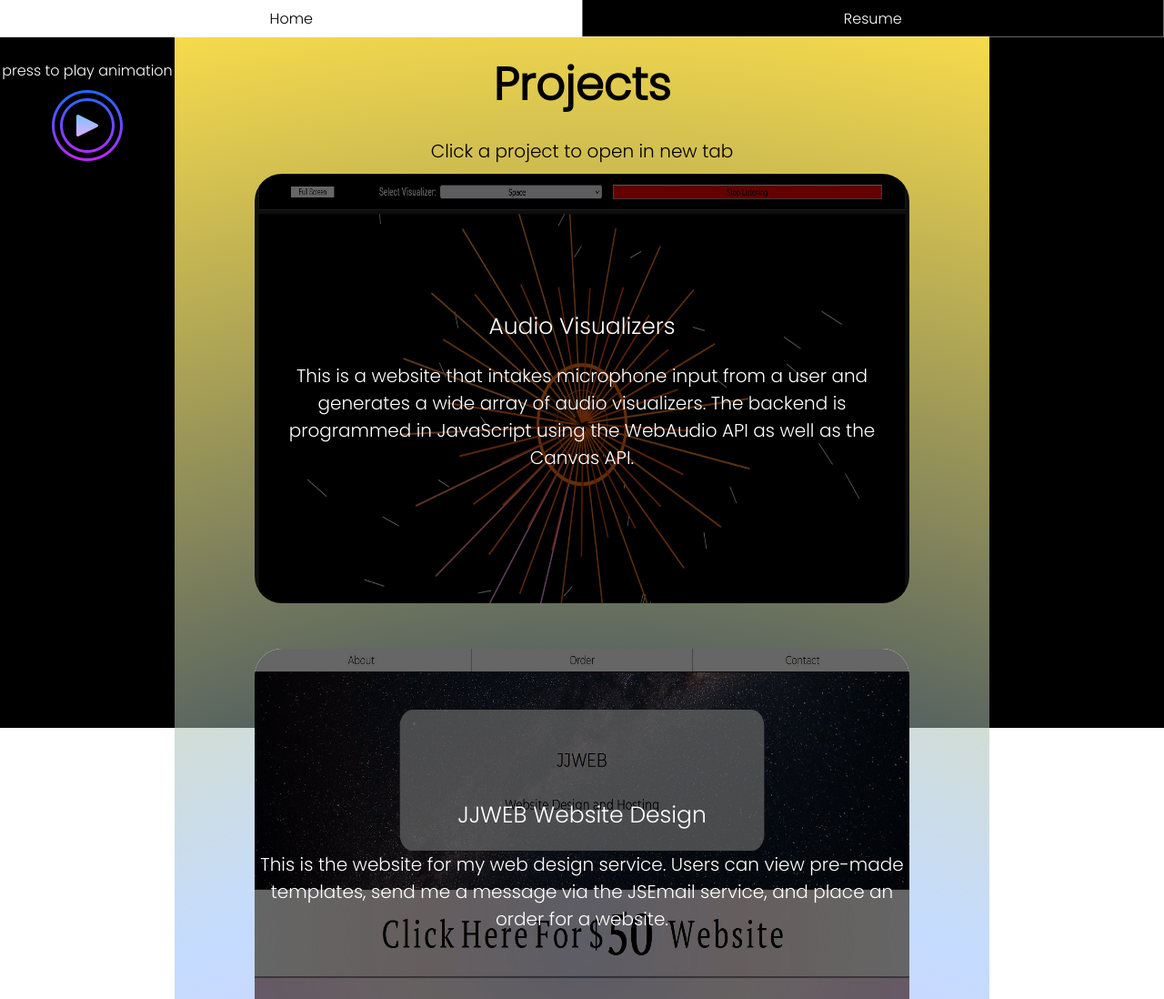
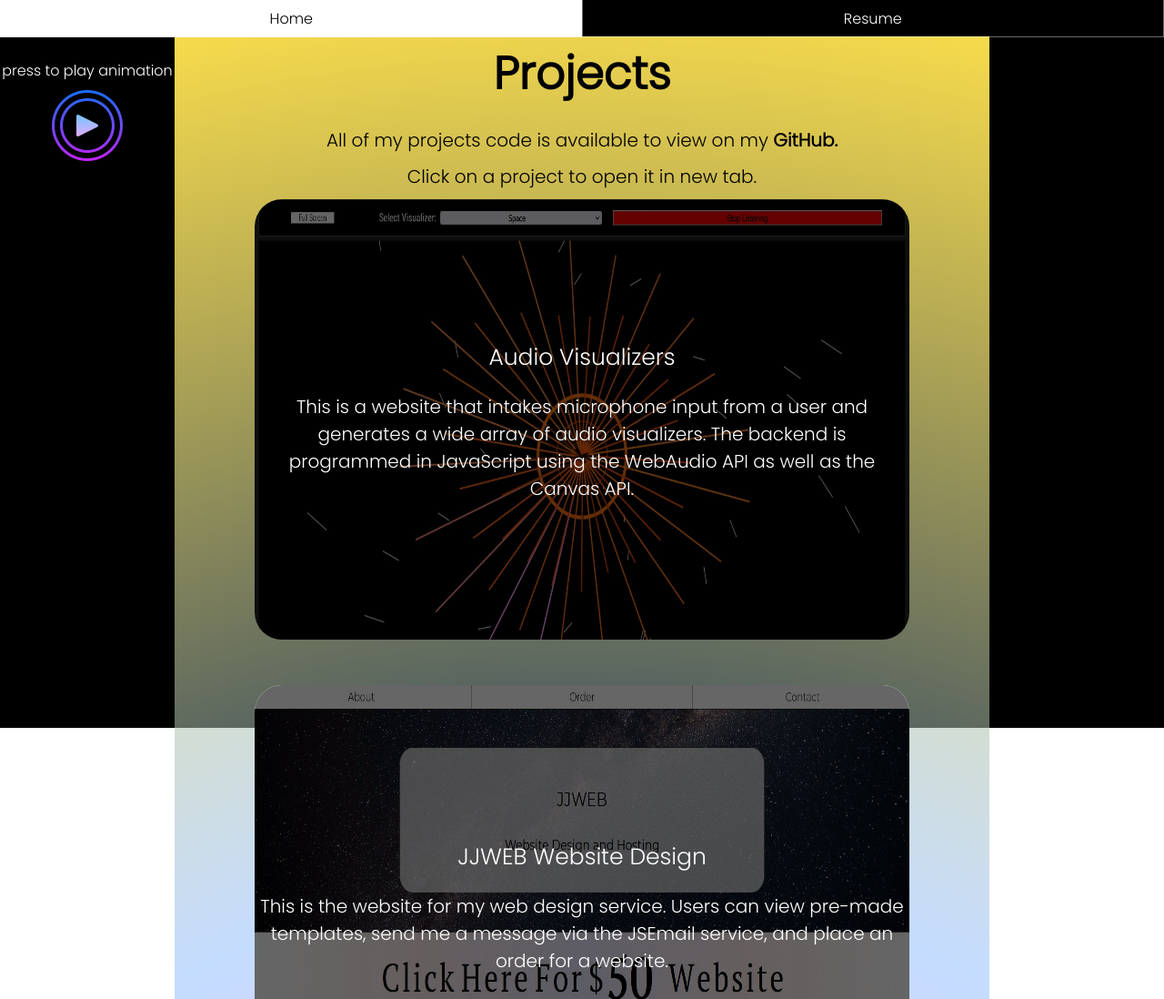
Before and after one commit to charlijj/Portfolio, a plain HTML site: page projects.html in a window 1280 px wide. Shown: the top 1098 px of the page at 91% size. Drawn offline with Linux system fonts and the light colour scheme.

Commit message:
Some text changed on projects page.

```diff
--- a/projects.html
+++ b/projects.html
@@ -22,7 +22,7 @@
             top: 0;
             transform: translate(-50%, 0);
             width: 70%;
-            height: 3900px;
+            height: 4000px;
 
             z-index: 1;
 
@@ -124,6 +124,30 @@
 
             margin-bottom: 10px;
             font-size: 20px;
+        }
+
+        .projectDisplayContainer a {
+
+            font-weight: bold;
+            color: black;
+            text-decoration: none;
+
+            transition: color ease 0.4s;
+        }
+
+        .projectDisplayContainer a:hover {
+
+            color: rgb(48, 48, 48);
+        }
+
+        .projectDisplayContainer a:visited {
+
+            color: black;
+        }
+
+        .projectDisplayContainer a:visited:hover {
+
+            color: rgb(48, 48, 48);
         }
 
         .projectDisplay {
@@ -310,7 +334,8 @@
 
         <div class="projectDisplayContainer">
             <h1 class="header" style="margin-bottom: 20px;">Projects</h1>
-            <span>Click a project to open in new tab</span>
+            <span>All of my projects code is available to view on my <a href="https://github.com/charlijj" target="_blank">GitHub.</a></span>
+            <span>Click on a project to open it in new tab.</span>
             <div class="projectDisplay" id="audioVisualizers"><p class="projectDisplayHeader">Audio Visualizers</p><p>This is a website that intakes microphone input from a user and generates a wide array of audio visualizers. The backend is programmed in JavaScript using the WebAudio API as well as the Canvas API.</p></div>
             <div class="projectDisplay" id="jjweb"><p class="projectDisplayHeader">JJWEB Website Design</p><p>This is the website for my web design service. Users can view pre-made templates, send me a message via the JSEmail service, and place an order for a website.</p></div>
             <div class="projectDisplay" id="keyboard"><p class="projectDisplayHeader">JS Keyboard</p><p  >This is a oscillator keyboard that the user can play with the keys on their keyboard (not available on mobile yet). There are four waveforms to choose from, a audio visualizer in the background, and a demo song. The backend is programmed in JavaScript using the WebAudio API as well as the Canvas API.</p></div>
```
